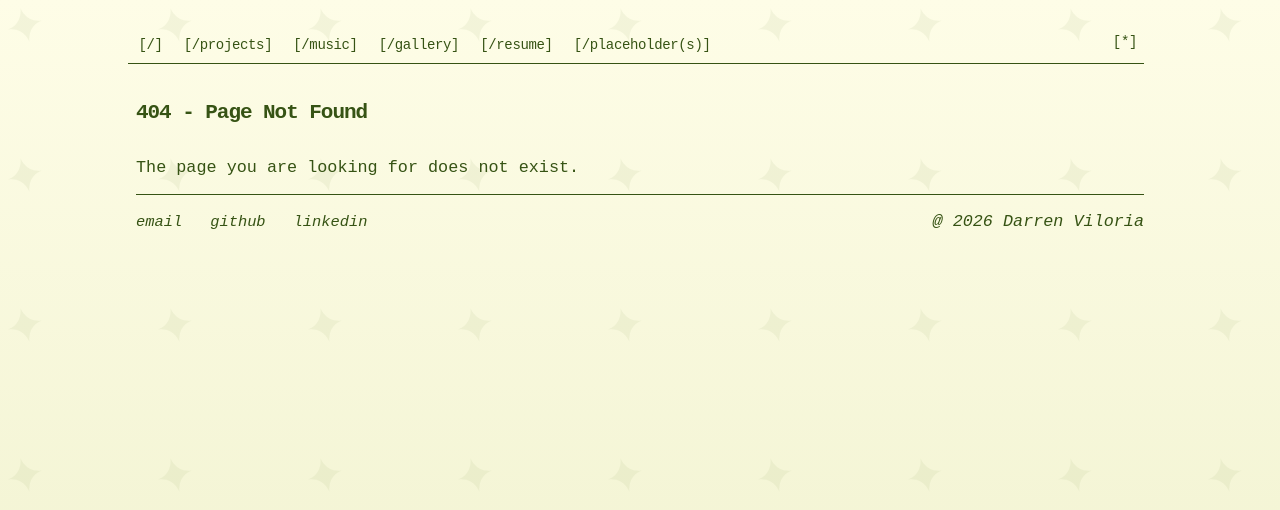
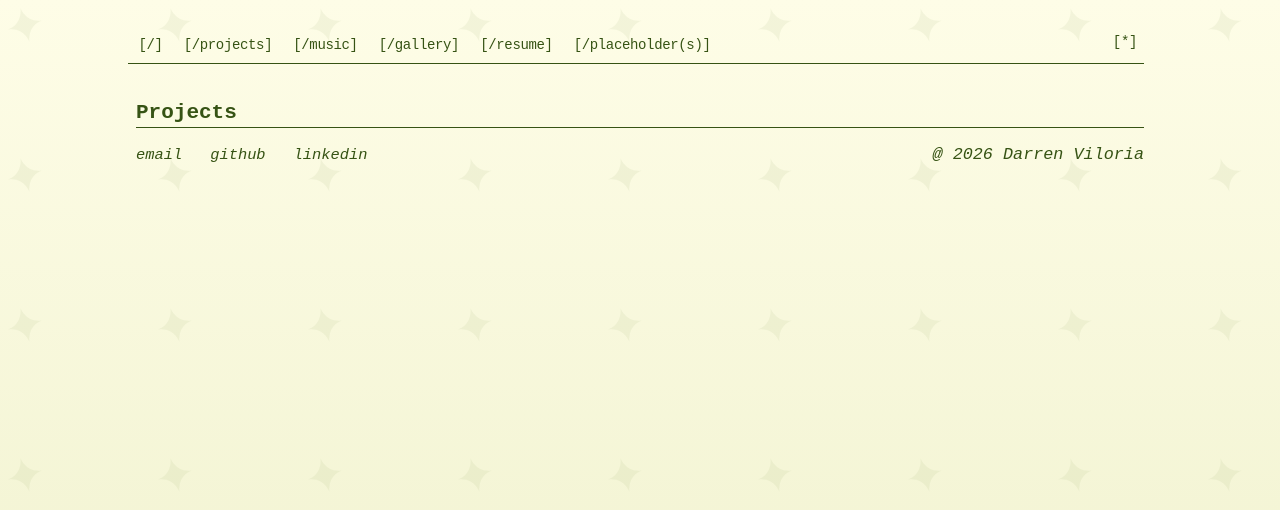
Before and after one commit to wirydotrocks/personalsite, a Next.js app: page /projects in a window 1280 px wide. Before the commit this address had no page. Shown: the top 510 px of the page. Built offline with nearby package versions, Linux system fonts and the light colour scheme; a web font is replaced by a local one.

Commit message:
Projects Page Added

```diff
--- a/app/page.tsx
+++ b/app/page.tsx
@@ -45,7 +45,7 @@ export default function Page() {
           <p>We as human beings always want to put our best face forward and show everyone the best version of ourselves.</p>
           <p>However, this robotic perfectionism never shows the true face of someone that works very hard to get to where they want to.</p>
 
-          <blockquote className="text-center text-xl italic font-bold my-12">
+          <blockquote className="text-center text-2xl italic font-bold my-12">
           “I want to make the effort to change, even if only gradually.”
           </blockquote>
 
--- /dev/null
+++ b/app/projects/page.tsx
@@ -0,0 +1,21 @@
+// import { BlogPosts } from 'app/components/posts'
+
+import { CurrentlyListening } from 'app/components/CurrentlyListening';
+import { TopArtists } from 'app/components/TopArtists';
+import { TopAlbums } from 'app/components/TopAlbums';
+
+
+
+
+export default function Page() {
+  return (
+    <section>
+
+    <h1 className="text-2xl font-bold"
+    >
+    Projects
+    </h1>
+
+    </section>
+  )
+}
```
